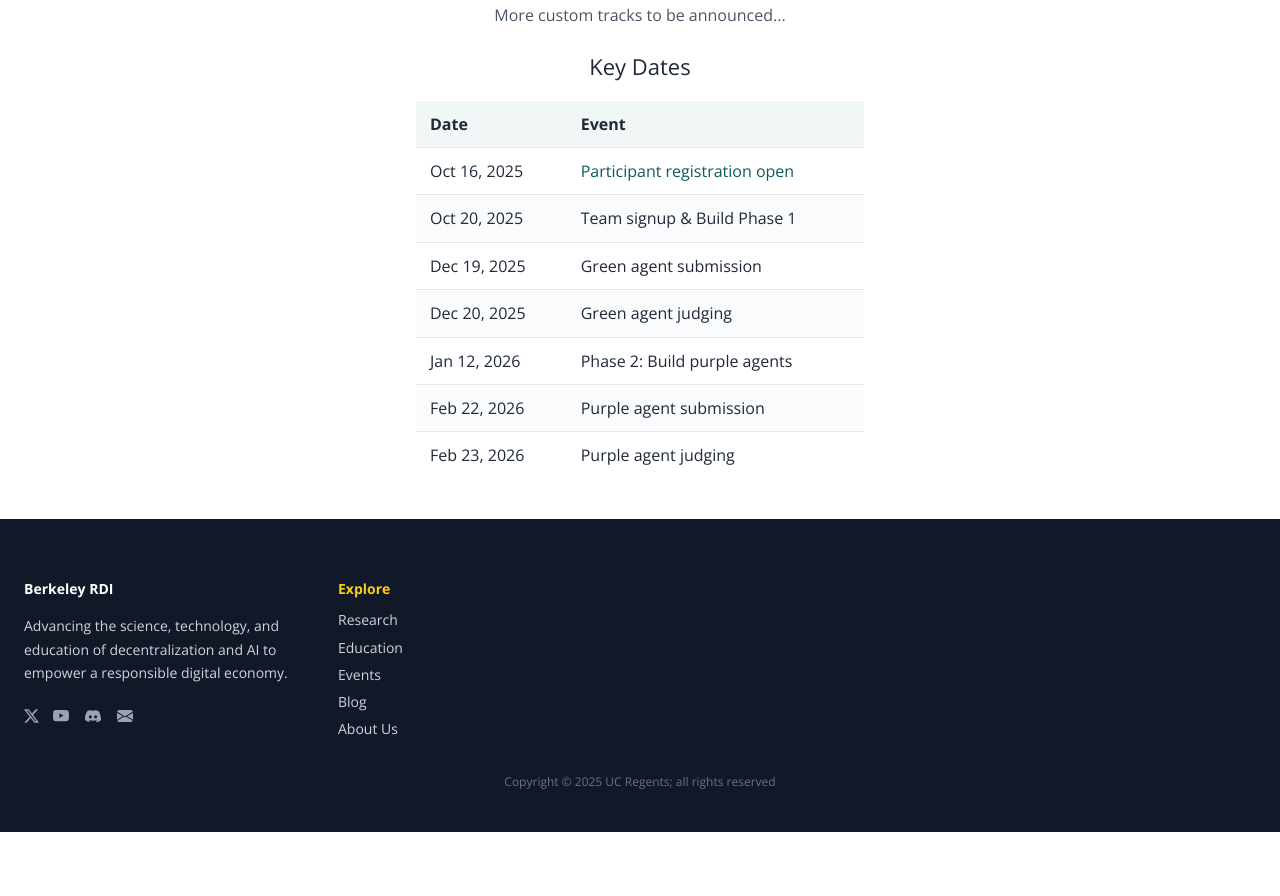
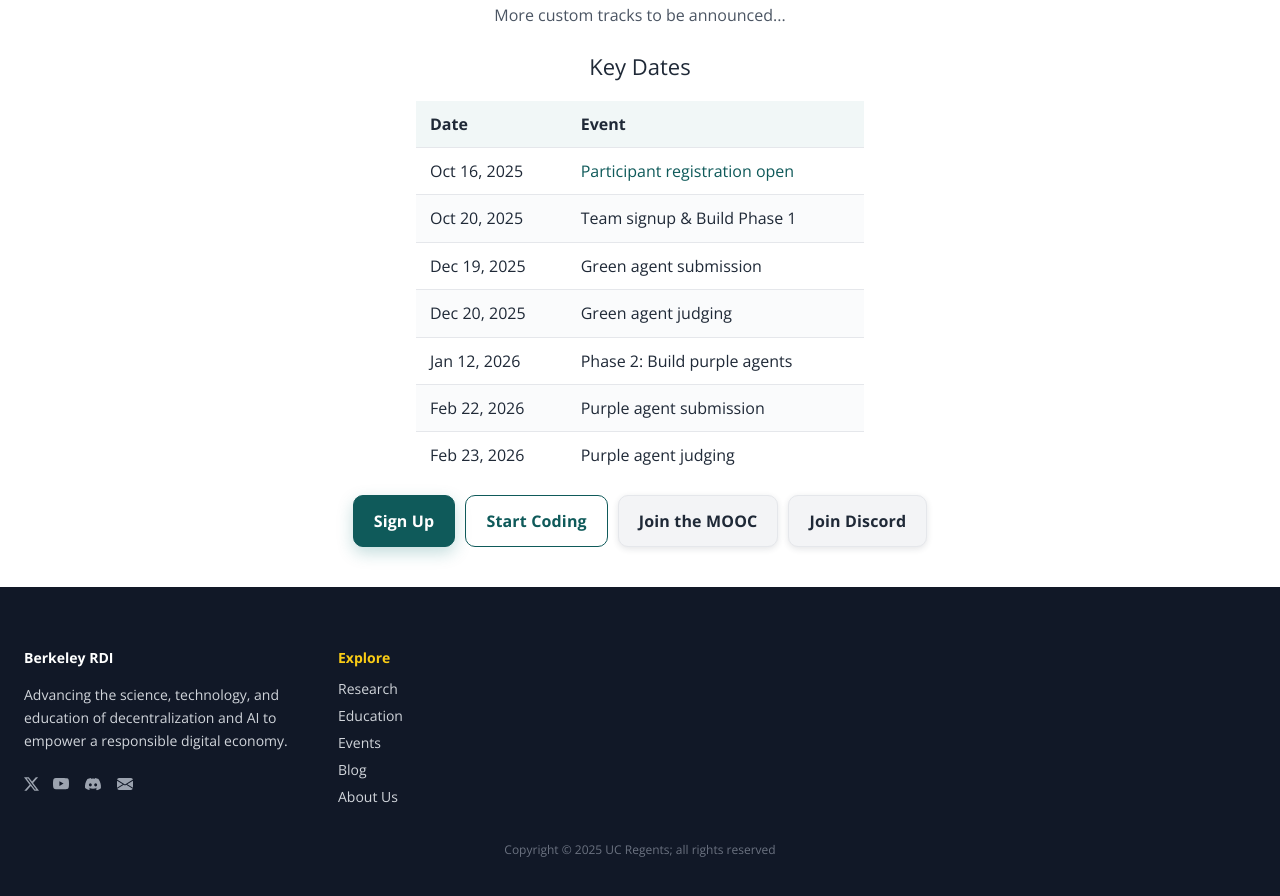
Before and after one commit to rdi-berkeley/rdi-berkeley.github.io, a Jekyll site: the page agentx-agentbeats.html, which Jekyll copies as it is, in a window 1280 px wide and 900 px high, scrolled down 4732 px. Shown: the top 896 px of the window. Built offline with Jekyll 4.4.1, drawn with Linux system fonts in a browser that asks for light colours; before the commit the page ends 5564 px from its top, so only the background shows below that.

Commit message:
Add tutorial link to agentx-agentbeats.html

```diff
--- a/agentx-agentbeats.html
+++ b/agentx-agentbeats.html
@@ -521,6 +521,12 @@
           </div>
         </div>
       </div>
+      <div class="cta-row">
+        <a class="btn btn-primary" href="https://forms.gle/NHE8wYVgS6iJLwRj8" target="_blank" rel="noopener">Sign Up</a>
+        <a class="btn btn-secondary" href="https://github.com/agentbeats/tutorial" target="_blank" rel="noopener">Start Coding</a>
+        <a class="btn" href="https://agenticai-learning.org/f25" target="_blank" rel="noopener">Join the MOOC</a>
+        <a class="btn" href="https://discord.gg/uqZUta3MYa" target="_blank" rel="noopener">Join Discord</a>
+      </div>
     </section>
 
     <!--
```
